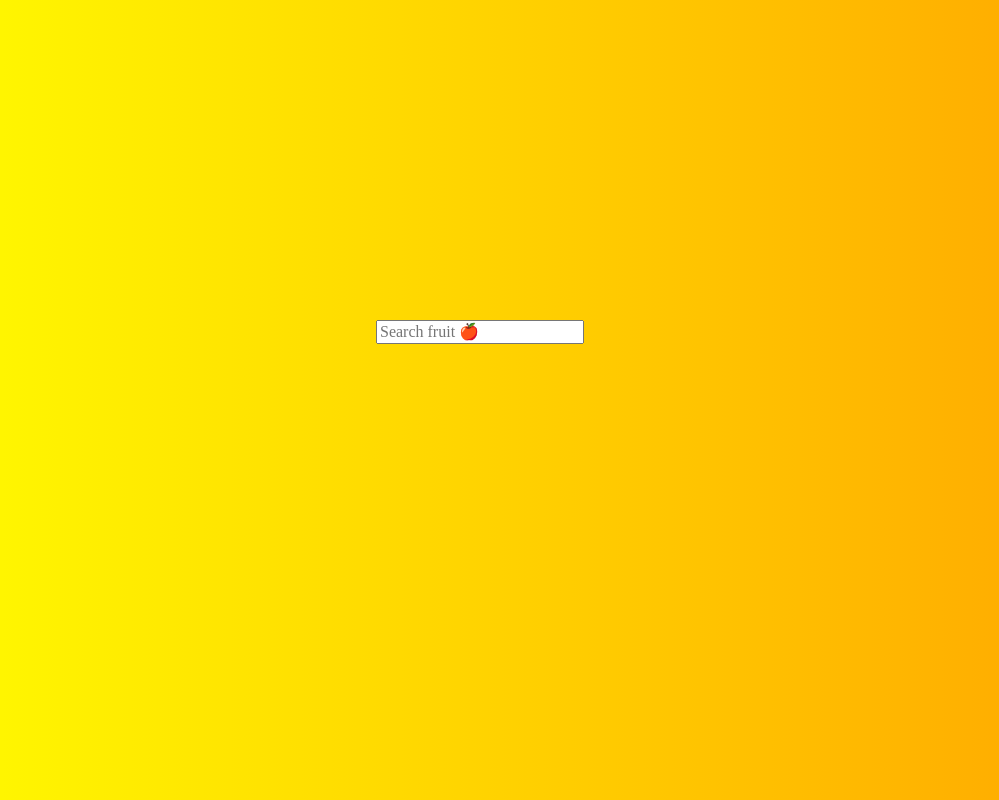
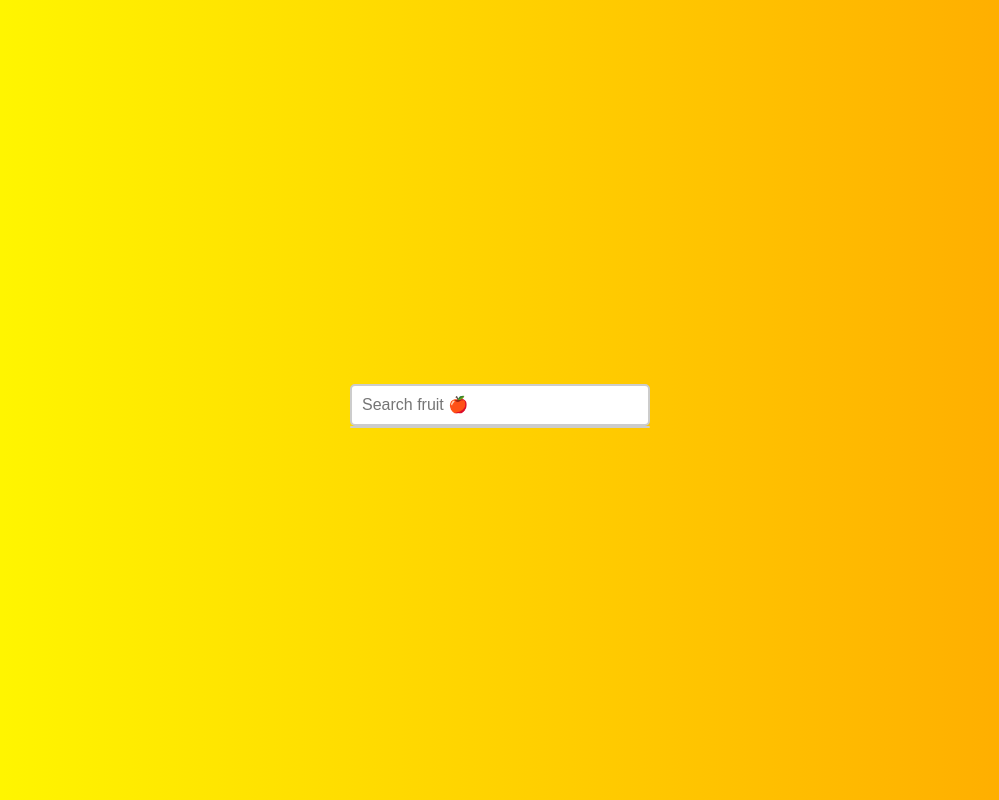
Before and after one commit to pedrambigdelou/fruitSearchProject, a plain HTML site: page index.html in a window 1280 px wide. Shown: the whole page, without its empty margins (140-1139 px from the left). Drawn offline with nearby package versions, Linux system fonts and the light colour scheme.

Commit message:
Step Ten: page style was done and css file was completed

```diff
--- a/style.css
+++ b/style.css
@@ -1,45 +1,62 @@
 * {
-  /* box-sizing: border-box; */
+  box-sizing: border-box;
 }
 
 :focus {
- /* TODO */
+  outline: none;
 }
 
 body {
-  background: linear-gradient(to right, yellow, orange)
+  font-family: Arial, sans-serif;
+  background: linear-gradient(to right, yellow, orange);
+  display: flex;
+  justify-content: center;
+  align-items: center;
+  height: 100vh;
+  margin: 0;
 }
 
 input {
- /* TODO */
+  width: 100%;
+  padding: 10px;
+  font-size: 16px;
+  border-radius: 5px;
+  border: 2px solid #ccc;
 }
 
 .search-container {
- display: flex;
- justify-content: center;
- align-items: center;
- box-sizing: border-box;
- margin-top: 40vh;
+  position: relative;
+  width: 300px;
 }
 .search-container input,
 .search-container .suggestions {
-  /* TODO */
+  margin-top: 10px;
 }
 .search-container input {
- /* TODO */
+  width: 100%;
 }
 .search-container .suggestions {
-   /* TODO */
+  list-style-type: none;
+  padding: 0;
+  margin: 0;
+  border: 1px solid #ccc;
+  border-radius: 5px;
+  background-color: white;
+  position: absolute;
+  width: 100%;
+  z-index: 1000;
 }
 
 ul {
-  /* TODO */
+  padding: 0;
+  margin: 0;
 }
 ul.has-suggestions {
-  /* TODO */
+  display: block;
 }
 ul li {
-  /* TODO */
+  padding: 10px;
+  cursor: pointer;
 }
 ul li:hover {
   background-color: #ffafbd;
@@ -47,5 +64,8 @@ ul li:hover {
 }
 
 input {
-   /* TODO */
+  font-size: 16px;
+  padding: 10px;
+  border-radius: 5px;
+  border: 2px solid #ccc;
 }
```
